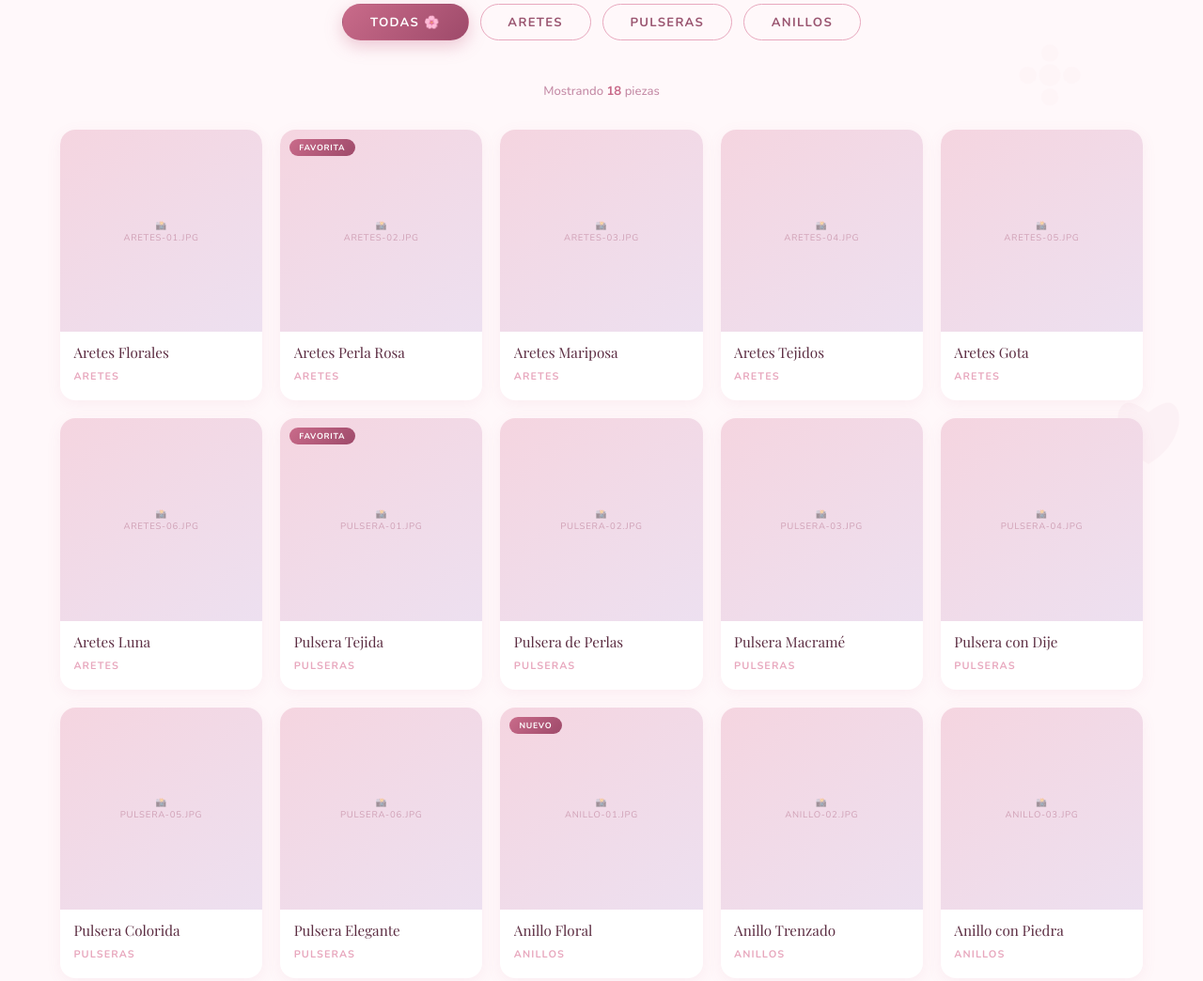
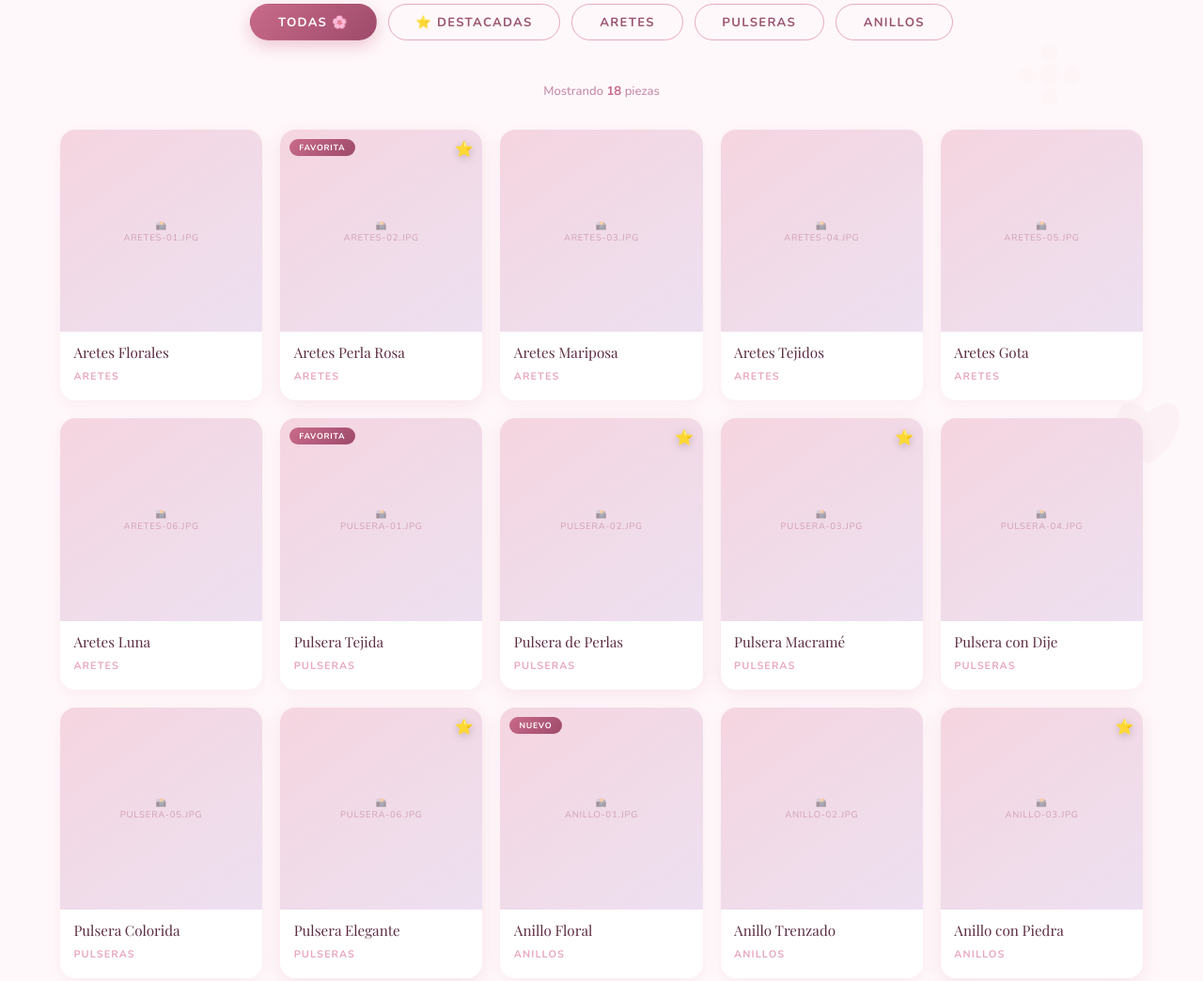
Before and after one commit to lillianaretana-tech/glamour-artesanal, a plain HTML site: page index.html in a window 1280 px wide. Shown: the part 1125-2169 px from the top of the page at 94% size. Drawn offline with nearby package versions, Linux system fonts and the light colour scheme; a web font is replaced by a local one.

Commit message:
Add files via upload

```diff
--- a/index.html
+++ b/index.html
@@ -247,6 +247,16 @@
       grid-template-columns: repeat(5, 1fr);
       gap: 1.2rem;
       position: relative; z-index: 1;
+    }
+
+    .gallery-card[data-featured="true"] {
+      box-shadow: 0 4px 20px rgba(201,107,138,.15);
+    }
+    .gallery-card[data-featured="true"] .card-img::after {
+      content: '⭐';
+      position: absolute; top: .6rem; right: .6rem;
+      font-size: 1rem;
+      filter: drop-shadow(0 2px 4px rgba(0,0,0,.2));
     }
 
     /* ── TARJETA ── */
@@ -696,6 +706,7 @@
   <!-- FILTROS -->
   <div class="filter-bar">
     <button class="filter-btn active" data-filter="todos">Todas 🌸</button>
+    <button class="filter-btn" data-filter="destacadas">⭐ Destacadas</button>
     <button class="filter-btn" data-filter="aretes">Aretes</button>
     <button class="filter-btn" data-filter="pulseras">Pulseras</button>
     <button class="filter-btn" data-filter="anillos">Anillos</button>
@@ -723,7 +734,7 @@
       <div class="card-info"><p class="card-name">Aretes Florales</p><span class="card-cat">Aretes</span></div>
     </div>
 
-    <div class="gallery-card" data-cat="aretes" data-name="Aretes Perla Rosa" data-price="₡4.500" data-desc="Perlas rosadas con detalle dorado. Elegantes para cualquier ocasión.">
+    <div class="gallery-card" data-cat="aretes" data-featured="true" data-name="Aretes Perla Rosa" data-price="₡4.500" data-desc="Perlas rosadas con detalle dorado. Elegantes para cualquier ocasión.">
       <div class="card-img">
         <!-- <img src="img/aretes-02.jpg" alt="Aretes Perla Rosa"> -->
         <div class="card-img-placeholder">📸<br/>aretes-02.jpg</div>
@@ -780,7 +791,7 @@
       <div class="card-info"><p class="card-name">Pulsera Tejida</p><span class="card-cat">Pulseras</span></div>
     </div>
 
-    <div class="gallery-card" data-cat="pulseras" data-name="Pulsera de Perlas" data-price="₡5.500" data-desc="Perlas de diferentes tamaños en un diseño delicado y femenino.">
+    <div class="gallery-card" data-cat="pulseras" data-featured="true" data-name="Pulsera de Perlas" data-price="₡5.500" data-desc="Perlas de diferentes tamaños en un diseño delicado y femenino.">
       <div class="card-img">
         <!-- <img src="img/pulsera-02.jpg" alt="Pulsera de Perlas"> -->
         <div class="card-img-placeholder">📸<br/>pulsera-02.jpg</div>
@@ -789,7 +800,7 @@
       <div class="card-info"><p class="card-name">Pulsera de Perlas</p><span class="card-cat">Pulseras</span></div>
     </div>
 
-    <div class="gallery-card" data-cat="pulseras" data-name="Pulsera Macramé" data-price="₡4.500" data-desc="Estilo bohemio con nudos artesanales y cuentas de colores.">
+    <div class="gallery-card" data-cat="pulseras" data-featured="true" data-name="Pulsera Macramé" data-price="₡4.500" data-desc="Estilo bohemio con nudos artesanales y cuentas de colores.">
       <div class="card-img">
         <!-- <img src="img/pulsera-03.jpg" alt="Pulsera Macramé"> -->
         <div class="card-img-placeholder">📸<br/>pulsera-03.jpg</div>
@@ -816,7 +827,7 @@
       <div class="card-info"><p class="card-name">Pulsera Colorida</p><span class="card-cat">Pulseras</span></div>
     </div>
 
-    <div class="gallery-card" data-cat="pulseras" data-name="Pulsera Elegante" data-price="₡6.000" data-desc="Cadena dorada con cristales. Perfecta para una ocasión especial.">
+    <div class="gallery-card" data-cat="pulseras" data-featured="true" data-name="Pulsera Elegante" data-price="₡6.000" data-desc="Cadena dorada con cristales. Perfecta para una ocasión especial.">
       <div class="card-img">
         <!-- <img src="img/pulsera-06.jpg" alt="Pulsera Elegante"> -->
         <div class="card-img-placeholder">📸<br/>pulsera-06.jpg</div>
@@ -845,7 +856,7 @@
       <div class="card-info"><p class="card-name">Anillo Trenzado</p><span class="card-cat">Anillos</span></div>
     </div>
 
-    <div class="gallery-card" data-cat="anillos" data-name="Anillo con Piedra" data-price="₡4.500" data-desc="Con piedra semipreciosa al centro. Cada uno es completamente único.">
+    <div class="gallery-card" data-cat="anillos" data-featured="true" data-name="Anillo con Piedra" data-price="₡4.500" data-desc="Con piedra semipreciosa al centro. Cada uno es completamente único.">
       <div class="card-img">
         <!-- <img src="img/anillo-03.jpg" alt="Anillo con Piedra"> -->
         <div class="card-img-placeholder">📸<br/>anillo-03.jpg</div>
@@ -1044,7 +1055,10 @@
       btn.classList.add('active');
       const filter = btn.dataset.filter;
       cards.forEach(card => {
-        if (filter === 'todos' || card.dataset.cat === filter) {
+        const matchCat      = card.dataset.cat === filter;
+        const matchFeatured = filter === 'destacadas' && card.dataset.featured === 'true';
+        const matchAll      = filter === 'todos';
+        if (matchAll || matchCat || matchFeatured) {
           card.classList.remove('hidden');
         } else {
           card.classList.add('hidden');
```
